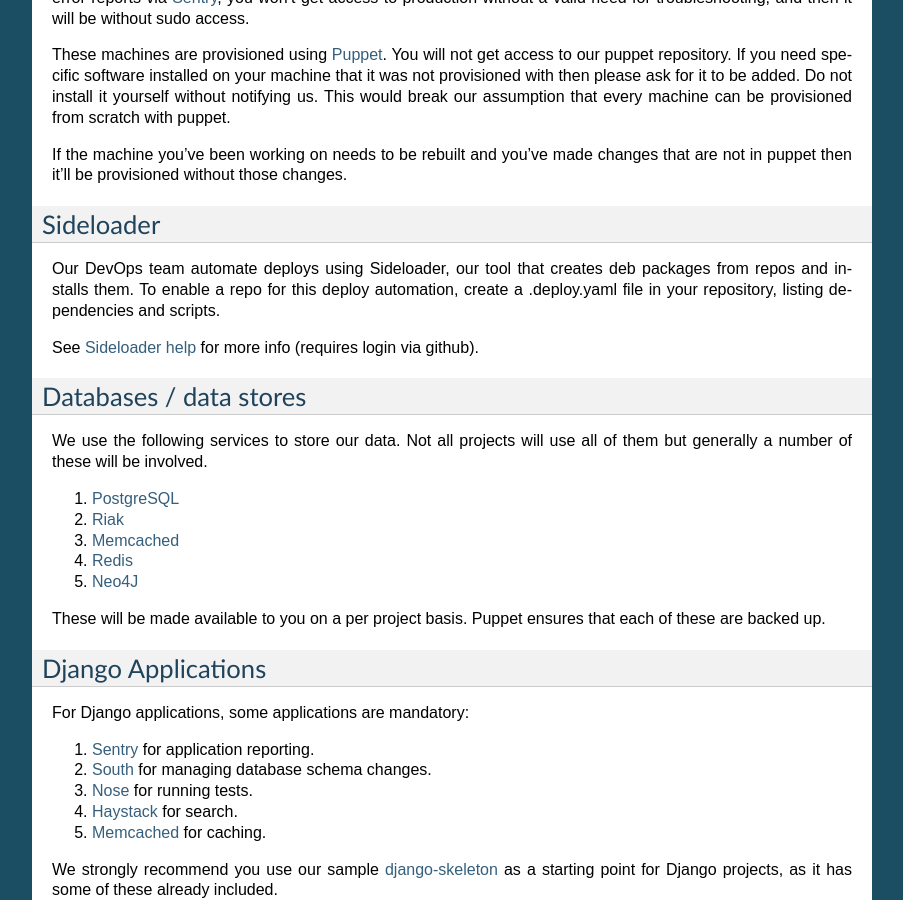
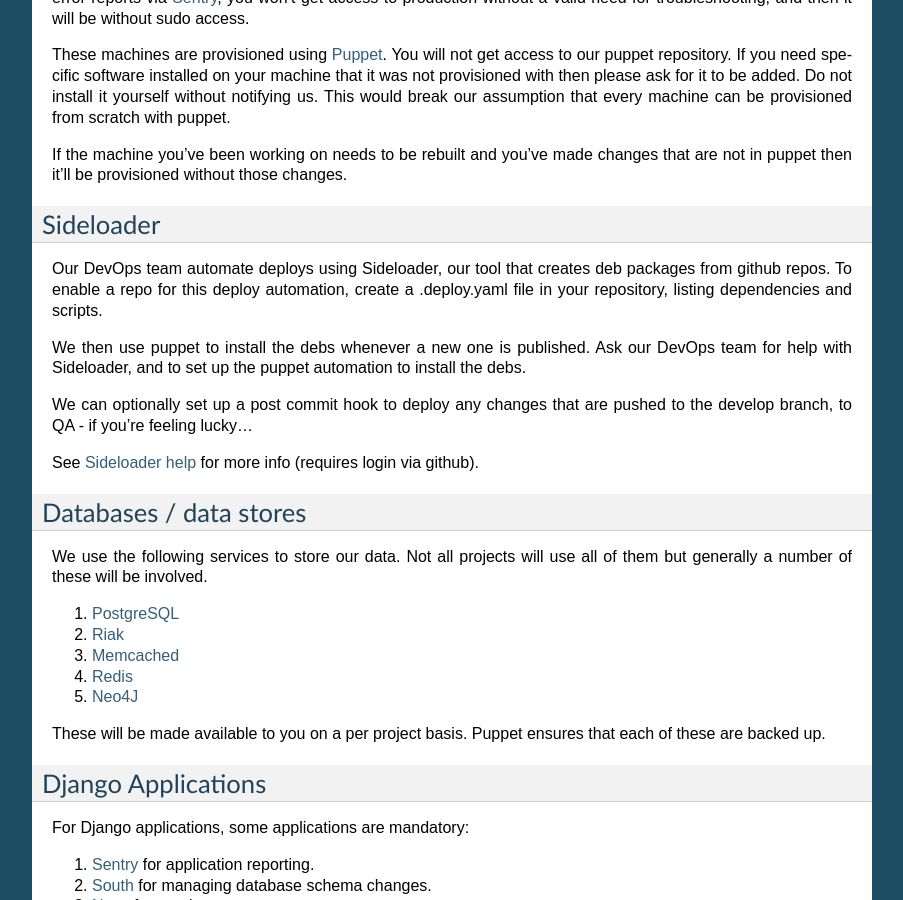
Before and after one commit to praekeltfoundation/ways-of-working, a Sphinx documentation site: the page built from docs/tools.rst, in a window 1280 px wide and 900 px high, scrolled down 1963 px. Shown: the whole window, without its empty margins (198-1101 px from the left). Built offline with Sphinx 7.4.7, drawn with Linux system fonts in a browser that asks for light colours.

Commit message:
Sideloader doesn't actually install the debs
Mention puppet and post commit hook

```diff
--- a/docs/tools.rst
+++ b/docs/tools.rst
@@ -133,9 +133,16 @@
 ----------
 
 Our DevOps team automate deploys using Sideloader, our tool that creates
-deb packages from repos and installs them. To enable a repo for this deploy
+deb packages from github repos. To enable a repo for this deploy
 automation, create a .deploy.yaml file in your repository, listing
 dependencies and scripts.
+
+We then use puppet to install the debs whenever a new one is published.
+Ask our DevOps team for help with Sideloader, and to set up the puppet
+automation to install the debs.
+
+We can optionally set up a post commit hook to deploy any changes that are
+pushed to the develop branch, to QA - if you're feeling lucky...
 
 See `Sideloader help`_ for more info (requires login via github).
 
```
